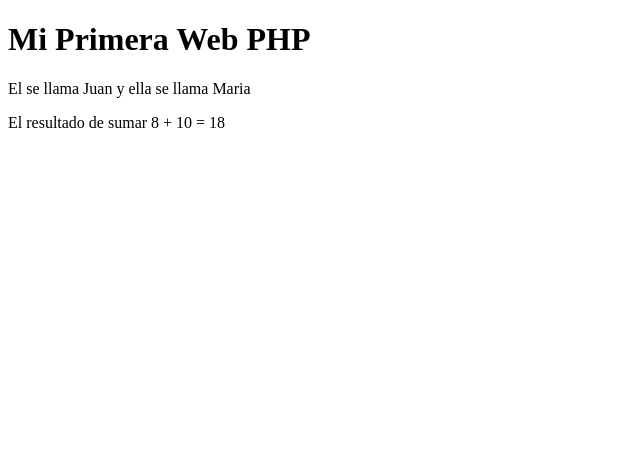
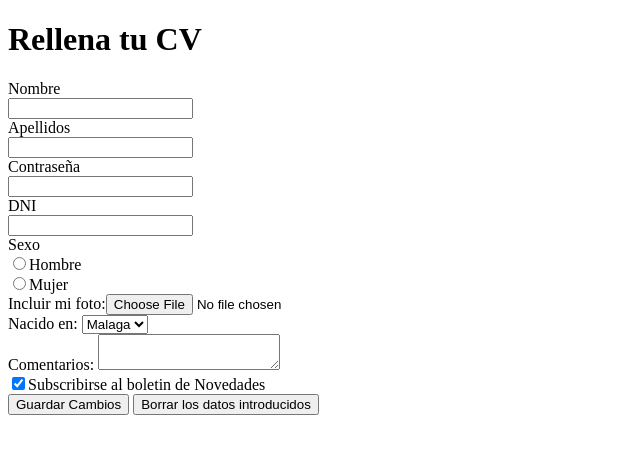
Before and after one commit to Acollado7/PHP-24-25, a PHP site: page /Pract_1/index.php in a window 1280 px wide. Shown: the top 454 px of the page, without its empty margins (0-640 px from the left). Run offline with PHP 8.4, Linux system fonts and the light colour scheme.

Commit message:
primer form sin php

```diff
--- /dev/null
+++ b/Pract_1/index.php
@@ -0,0 +1,57 @@
+<!DOCTYPE html>
+<html lang="en">
+
+<head>
+    <meta charset="UTF-8">
+    <meta name="viewport" content="width=device-width, initial-scale=1.0">
+    <title>Practica 1</title>
+</head>
+
+<body>
+    <h1>Rellena tu CV</h1>
+    <form action="index.php" method="post" enctype="multipart/form-data">
+        <label for="nombre">Nombre</label>
+        <br>
+        <input type="text" name="nombre" id="nombre">
+        <br>
+        <label for="apellidos">Apellidos</label>
+        <br>
+        <input type="text" name="apellidos" id="apellidos">
+        <br>
+        <label for="contraseña">Contraseña</label>
+        <br>
+        <input type="password" name="contra" id="contra">
+        <br>
+        <label for="dni">DNI</label>
+        <br>
+        <input type="text" name="dni" id="dni">
+        <br>
+        <label for="sexo">Sexo</label>
+        <br>
+        <input type="radio" name="hombre" id="hombre"><label for="hombre">Hombre</label>
+        <br>
+        <input type="radio" name="mujer" id="mujer"><label for="mujer">Mujer</label>
+        <br>
+        <label for="archivo">Incluir mi foto:</label><input type="file" name="archivo" id="archivo">
+        <br>
+        <label for="nacido">Nacido en: </label>
+        <select name="nacido" id="nacido">
+            <option value="malaga" selected>Malaga</option>
+            <option value="istan">Istan</option>
+            <option value="ojen">Ojen</option>
+        </select>
+        <br>
+        <label for="comentarios">Comentarios: </label><textarea name="comentarios" id="comentarios"></textarea>
+        <br>
+        <input type="checkbox" name="sub" id="sub" checked><label for="sub">Subscribirse al boletin de Novedades</label>
+        <br>
+        <button type="submit" name="btn_guardar_cambios" id="btn_guardar_cambios">Guardar Cambios</button>
+        <button type="submit" name="btn_borrar" id="btn_borrar">Borrar los datos introducidos</button>
+
+
+
+    </form>
+
+</body>
+
+</html>
--- a/index.php
+++ b/index.php
@@ -11,11 +11,27 @@
     $texto2="Maria";
     $a=8;
     $b=10;
-    $c= $a + $b;
 
     echo "<h1>Mi Primera Web PHP</h1>";
     echo "<p>El se llama ". $texto1." y ella se llama ".$texto2."</p>";
-    echo "<p>El resultado de sumar ".$a." + ".$b." = ".$c."</p>";
+    echo "<p>El resultado de sumar ".$a." + ".$b." = ".($a+ $b)."</p>";
+
+    if ($a+$b>10) {
+        echo "<p>La suma de a + b es mayor que 10</p>";
+    }else{
+        echo "<p>La suma de a+b NO es mayor que 10</p>";
+    }
+
+    for ($i=0; $i < 5 ; $i++) {
+        echo"<p>".$i."</p>";
+    }
+    echo"<p>Despues de bucle for la i vale: ".$i."</p>";
+
+    $i=0;
+    while ($i<5) {
+        echo"<p>".$i."</p>";
+        echo $i++;
+    }
 
     ?>
 
```
